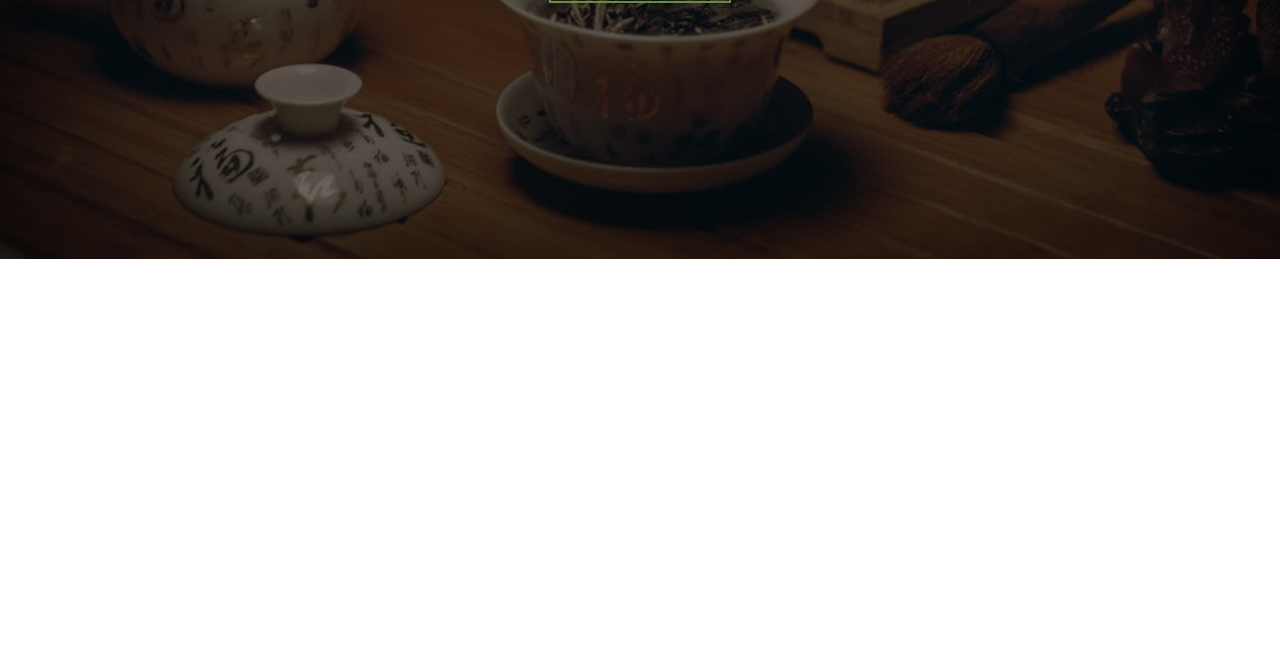
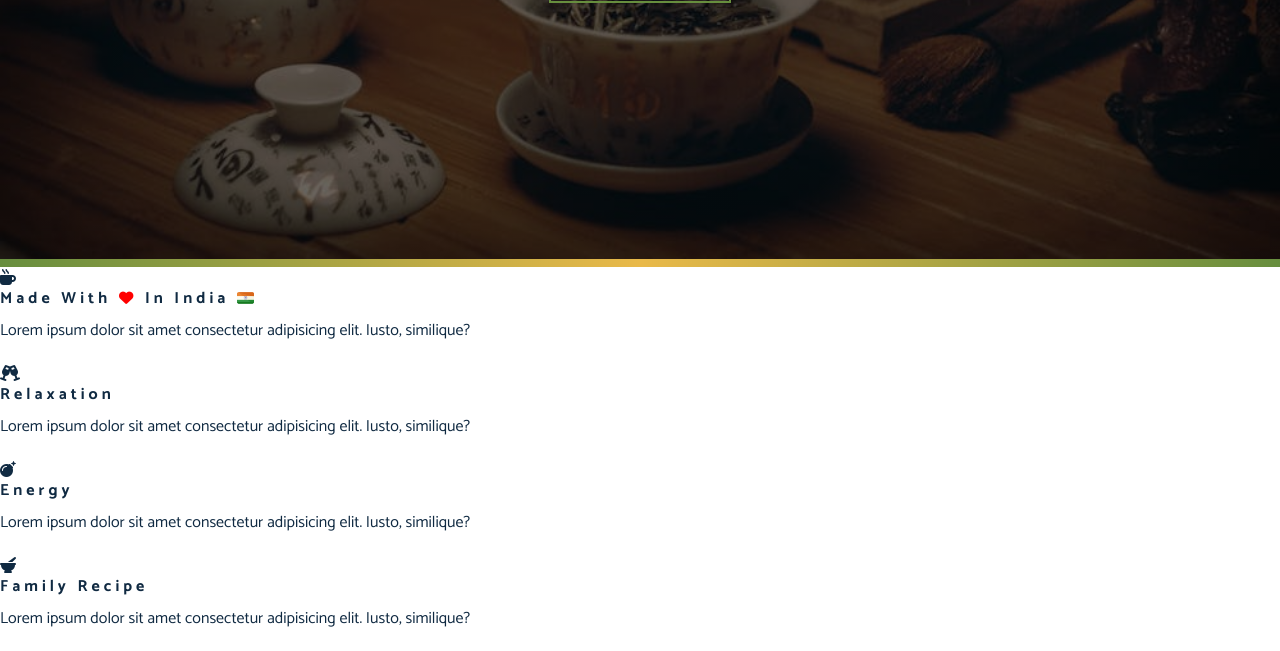
Before and after one commit to imshubhamSaha/Chai-Story-Multi-Page-layout, a plain HTML site: page index.html in a window 1280 px wide. Shown: the part 541-1192 px from the top of the page. Before the commit the page ends 800 px from the top, so only its background shows below. Drawn offline with Linux system fonts and the light colour scheme; a web font is replaced by a local one.

Commit message:
page/skills v-1.00

```diff
--- a/index.html
+++ b/index.html
@@ -5,7 +5,7 @@
     <meta name="viewport" content="width=device-width, initial-scale=1.0" />
     <title>CHAI STORY || Home</title>
     <!-- page-icon -->
-    <link rel="icon" href="./assets/icon.png" type="image/x-icon" />
+    <link rel="icon" href="./assets/images/icon.png" type="image/x-icon" />
     <!-- font-icons -->
     <link
       rel="stylesheet"
@@ -34,5 +34,66 @@
       </div>
     </header>
     <!-- end of header -->
+    <div class="content-divider"></div>
+    <!-- skills section -->
+    <section class="skills">
+      <!-- single skill -->
+      <article class="skill">
+        <span class="skill-icon">
+          <i class="fas fa-mug-hot"></i>
+        </span>
+        <h4 class="skill-title">
+          made with <i class="fa fa-heart fa-beat icon-heart"></i> in india
+          <span class="skill-flag"
+            ><img
+              src="./assets/images/flag.png"
+              alt="Flag"
+              class="img icon-flag"
+          /></span>
+        </h4>
+        <p class="skill-text">
+          Lorem ipsum dolor sit amet consectetur adipisicing elit. Iusto,
+          similique?
+        </p>
+      </article>
+      <!-- end of single skill -->
+      <!-- single skill -->
+      <article class="skill">
+        <span class="skill-icon">
+          <i class="fas fa-glass-cheers"></i>
+        </span>
+        <h4 class="skill-title">relaxation</h4>
+        <p class="skill-text">
+          Lorem ipsum dolor sit amet consectetur adipisicing elit. Iusto,
+          similique?
+        </p>
+      </article>
+      <!-- end of single skill -->
+      <!-- single skill -->
+      <article class="skill">
+        <span class="skill-icon">
+          <i class="fas fa-bomb"></i>
+        </span>
+        <h4 class="skill-title">energy</h4>
+        <p class="skill-text">
+          Lorem ipsum dolor sit amet consectetur adipisicing elit. Iusto,
+          similique?
+        </p>
+      </article>
+      <!-- end of single skill -->
+      <!-- single skill -->
+      <article class="skill">
+        <span class="skill-icon">
+          <i class="fas fa-mortar-pestle"></i>
+        </span>
+        <h4 class="skill-title">family recipe</h4>
+        <p class="skill-text">
+          Lorem ipsum dolor sit amet consectetur adipisicing elit. Iusto,
+          similique?
+        </p>
+      </article>
+      <!-- end of single skill -->
+    </section>
+    <!-- end of skills section -->
   </body>
 </html>
--- a/stylesheets/main.css
+++ b/stylesheets/main.css
@@ -143,7 +143,7 @@ HEADERS
 
 .header {
     min-height: 100vh;
-    background:linear-gradient(rgba(0,0,0,0.5),rgba(0,0,0,0.6)), url("../assets/main-bcg.jpg") center/cover no-repeat fixed;
+    background:linear-gradient(rgba(0,0,0,0.5),rgba(0,0,0,0.6)), url("../assets/images/main-bcg.jpg") center/cover no-repeat fixed;
     position: relative;
 }
 
@@ -184,3 +184,22 @@ HEADERS
     font-size: 1.25rem;
     padding: 1rem 1.75rem;
 }
+
+.content-divider {
+    height: 0.5rem;
+    background: linear-gradient(to left, var(--clr-primary),#e9b949,var(--clr-primary));
+}
+
+.icon-heart {
+    color: red;
+    font-size: 0.9rem;
+  }
+  .skill-flag {
+    display: inline-block;
+    position: relative;
+  }
+  .icon-flag {
+    width: 17px;
+    position: absolute;
+    transform: translate(0, -80%);
+  }
```
Also changed, not shown: assets/images/flag.png (added), assets/images/icon.png (renamed from assets/icon.png), assets/images/main-bcg.jpg (renamed from assets/main-bcg.jpg).
